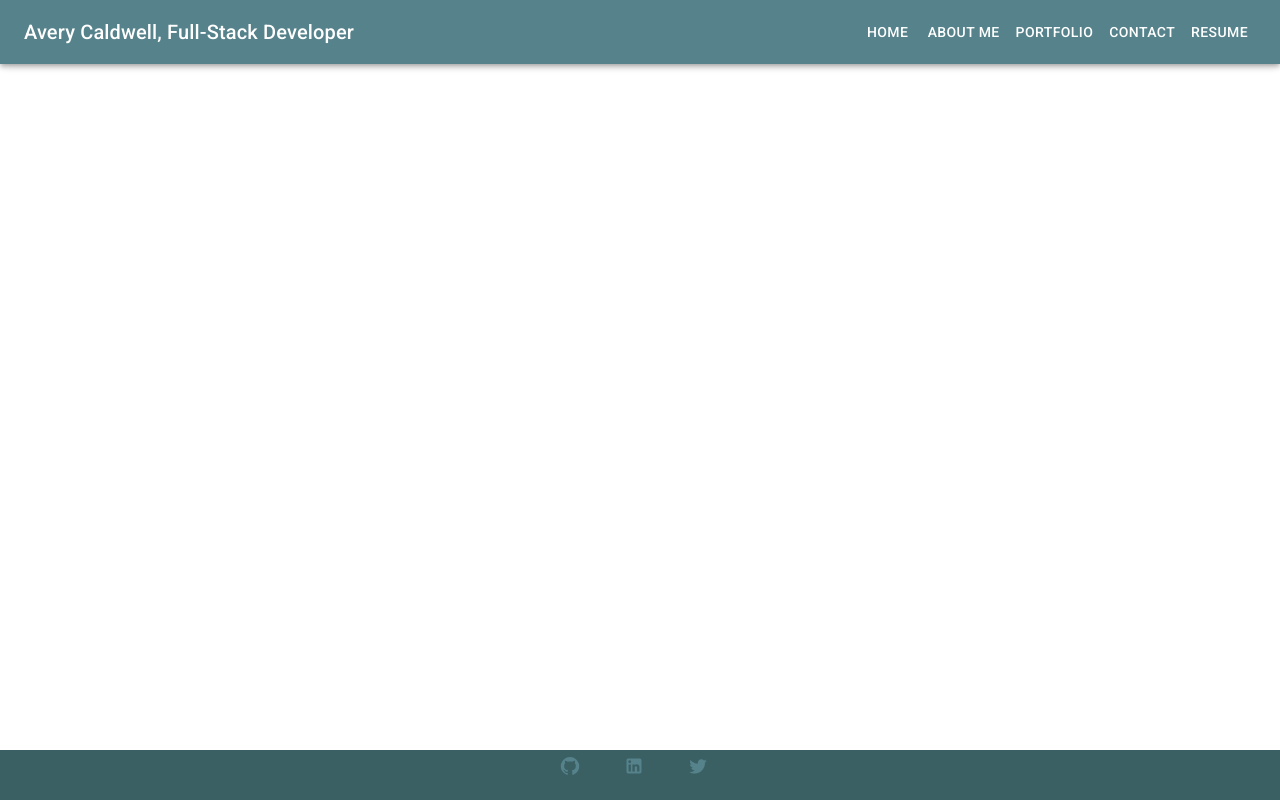
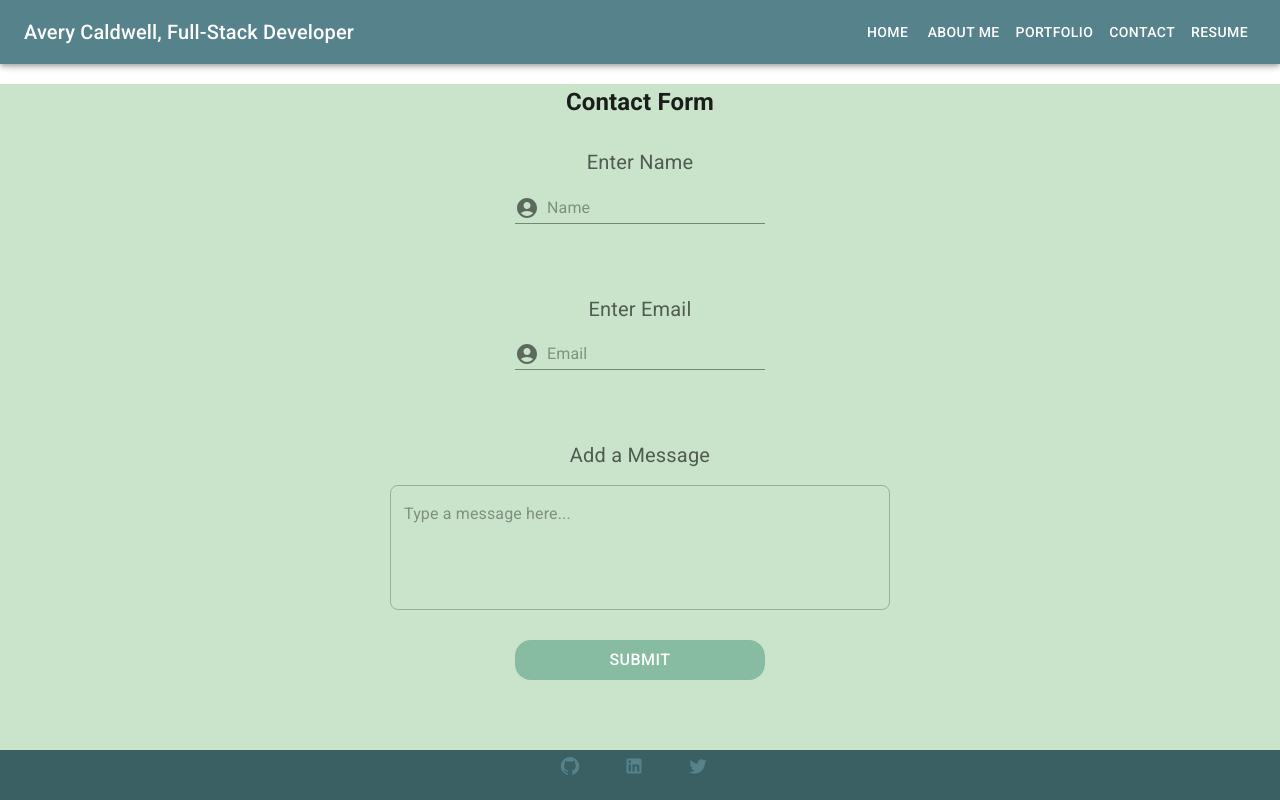
Before and after one commit to AveryCaldwell/React-Portfolio, a React (Create React App) app: page / in a window 1280 px wide. Both pictures are taken after a click on the button "CONTACT". Built offline with nearby package versions, Linux system fonts and the light colour scheme.

Commit message:
contact form created

```diff
--- a/src/App.js
+++ b/src/App.js
@@ -14,7 +14,7 @@ import Header from './components/Header';
 import About from './components/About';
 import Footer from './components/Footer';
 import Portfolio from './components/Portfolio';
-
+import Contact from './components/Contact';
 function App() {
     const [currentPage, setCurrentPage] = React.useState('About');
     return (
@@ -36,6 +36,7 @@ function App() {
                     >
                         <About currentPage={currentPage} />
                         <Portfolio currentPage={currentPage} />
+                        <Contact currentPage={currentPage} />
                     </div>
                 </main>
                 <Footer />
--- /dev/null
+++ b/src/components/Contact.js
@@ -0,0 +1,157 @@
+import * as React from 'react';
+import * as IconsMaterial from '@mui/icons-material';
+import * as Material from '@mui/material';
+
+function Contact({ currentPage }) {
+    return (
+        <React.Fragment>
+            {currentPage === 'Contact' && (
+                <div
+                    style={{
+                        backgroundColor: '#c9e4ca',
+                        height: 'calc(100vh - 114px)',
+                    }}
+                >
+                    {/* everything goes inside this div */}
+
+                    {/* CONTACT FORM */}
+                    <form inline={true} autoComplete='on'>
+                        <h2>Contact Form</h2>
+                        <Material.Stack spacing={5} direction='column'>
+                            {/* <Material.Box sx={{ '& > :not(style)': { m: 1 } }}>*/}
+
+                            {/* ENTER NAME */}
+                            <Material.Box
+                                sx={{
+                                    display: 'inline-block',
+                                    m: 2,
+                                    p: 1,
+                                }}
+                            >
+                                <Material.FormControl variant='standard'>
+                                    <Material.FormLabel
+                                        sx={{
+                                            fontSize: '1.25rem',
+                                        }}
+                                    >
+                                        Enter Name
+                                    </Material.FormLabel>
+                                    <Material.TextField
+                                        type='text'
+                                        placeholder='Name'
+                                        id='name'
+                                        variant='standard'
+                                        InputProps={{
+                                            style: {
+                                                width: '250px',
+                                                margin: '15px',
+                                                fontSize: '1rem',
+                                            },
+                                            startAdornment: (
+                                                <Material.InputAdornment position='start'>
+                                                    <IconsMaterial.AccountCircle />
+                                                </Material.InputAdornment>
+                                            ),
+                                        }}
+                                    />
+                                </Material.FormControl>
+                            </Material.Box>
+
+                            {/* ENTER EMAIL */}
+                            <Material.Box
+                                sx={{
+                                    display: 'inline-block',
+                                    m: 2,
+                                    p: 1,
+                                }}
+                            >
+                                <Material.FormControl variant='standard'>
+                                    <Material.FormLabel
+                                        sx={{
+                                            fontSize: '1.25rem',
+                                        }}
+                                    >
+                                        Enter Email
+                                    </Material.FormLabel>
+                                    <Material.TextField
+                                        type='email'
+                                        placeholder='Email'
+                                        fullWidth
+                                        variant='standard'
+                                        required
+                                        id='email'
+                                        InputProps={{
+                                            style: {
+                                                width: '250px',
+                                                margin: '15px',
+                                                fontSize: '1rem',
+                                            },
+                                            startAdornment: (
+                                                <Material.InputAdornment position='start'>
+                                                    <IconsMaterial.AccountCircle />
+                                                </Material.InputAdornment>
+                                            ),
+                                        }}
+                                    />
+                                </Material.FormControl>
+                            </Material.Box>
+
+                            {/* ADD MESSAGE */}
+                            <Material.Box
+                                sx={{
+                                    display: 'inline-block',
+                                    m: 2,
+                                    p: 1,
+                                }}
+                            >
+                                <Material.FormControl variant='standard'>
+                                    <Material.FormLabel
+                                        sx={{
+                                            fontSize: '1.25rem',
+                                        }}
+                                    >
+                                        Add a Message
+                                    </Material.FormLabel>
+                                    <Material.TextField
+                                        placeholder='Type a message here...'
+                                        type='text'
+                                        id='message'
+                                        variant='outlined'
+                                        multiline
+                                        rows={4}
+                                        InputProps={{
+                                            style: {
+                                                width: '500px',
+                                                margin: '15px',
+                                                fontSize: '1rem',
+                                                borderRadius: '8px',
+                                            },
+                                        }}
+                                    />
+                                    <Material.Button
+                                        sx={{
+                                            margin: '15px',
+                                            fontSize: '1rem',
+                                            backgroundColor: '#87bba2',
+                                            color: 'white',
+                                            borderRadius: '16px',
+                                            width: '250px',
+                                            marginLeft: 'auto',
+                                            marginRight: 'auto',
+                                        }}
+                                        variant='standard'
+                                        type='submit'
+                                    >
+                                        Submit
+                                    </Material.Button>
+                                </Material.FormControl>
+                            </Material.Box>
+                        </Material.Stack>
+                    </form>
+                </div>
+            )}
+        </React.Fragment>
+    );
+}
+
+export default Contact;
```
Also changed, not shown: 1 other file (tests, documents, lock files or other folders).
